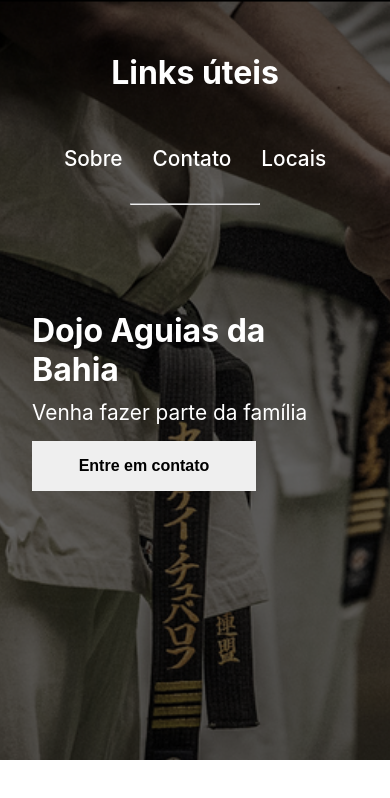
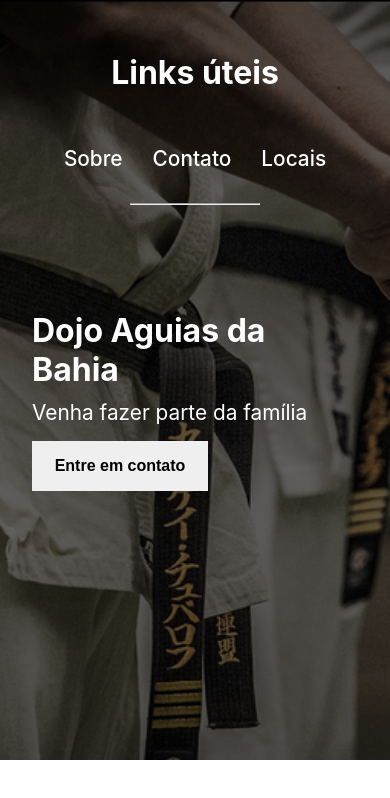
Before and after one commit to brenooliveiranascimento/dojo-aguias, a Next.js app: page / in a window 390 px wide. Shown: the top 798 px of the page. Built offline with nearby package versions, Linux system fonts and the light colour scheme.

Commit message:
add respansivity in button

```diff
--- a/src/components/Hero/Hero.tsx
+++ b/src/components/Hero/Hero.tsx
@@ -10,7 +10,7 @@ function Hero() {
           <h1>Dojo Aguias da Bahia</h1>
           <span>Venha fazer parte da família</span>
         </article>
-        <button>
+        <button type='button'>
           Entre em contato
         </button>
       </article>
--- a/src/components/Hero/hero.module.scss
+++ b/src/components/Hero/hero.module.scss
@@ -51,7 +51,6 @@
     color: white;
   }
 
-
 }
 
 .herro_message {
@@ -70,5 +69,8 @@
     font-size: 1.3rem;
     margin-top: -2rem;
   }
+  button {
+    width: 11rem;
+  }
 }
 }
```
